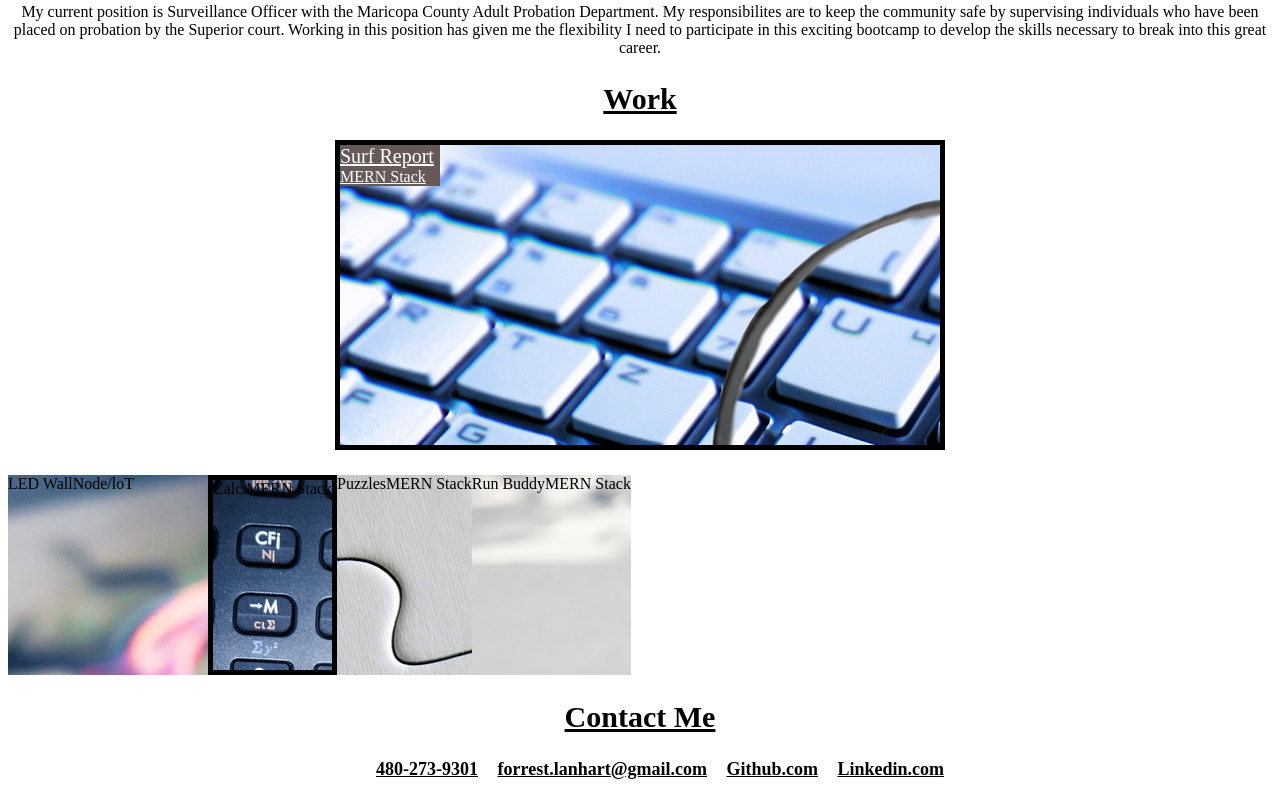
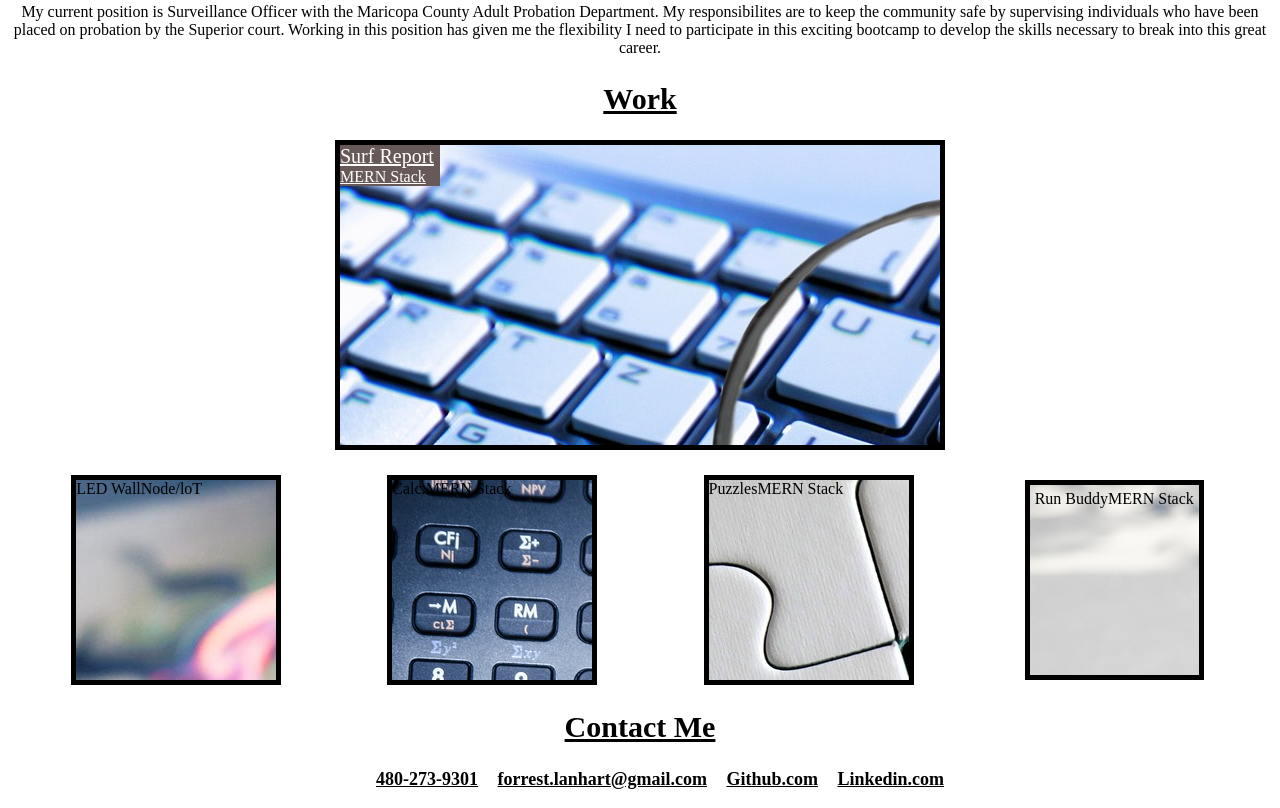
Before and after one commit to flanhart/Forrest-Portfolio, a plain HTML site: page index.html in a window 1280 px wide. Shown: the part 769-1577 px from the top of the page. Drawn offline with Linux system fonts and the light colour scheme.

Commit message:
updated css file and README.md

```diff
--- a/Assets/style.css
+++ b/Assets/style.css
@@ -114,26 +114,39 @@ footer a {
 
 .LittleOne {
     display:flex;
+    justify-content: space-between;
     flex-direction: row;
+    margin-left: 5%;
+    margin-right: 5%;
 }
 
 .WorkImages1 {
     background-image:url("./images/led\ wall.jpg");
     height:200px;
     width:200px;
+    border: 5px solid black;
 }
 
 .WorkImages2 {
     background-image:url("./images/Calc.jpg");
     border:5px solid black;
+    height:200px;
+    width:200px;
 }
 
 .WorkImages3 {
     background-image:url("./images/Puzzle.jpg");
+    height:200px;
+    width:200px;
+    border: 5px solid black;
 }
 
 .WorkImages4 {
     background-image:url("./images/run\ buddy.jpg");
+    border: 5px solid black;
+    padding: 5px;
+    margin: 5px;
+    display: flex;
 }
 
 @media screen and (max-width: 768px) {
```
Also changed, not shown: 1 other file.
